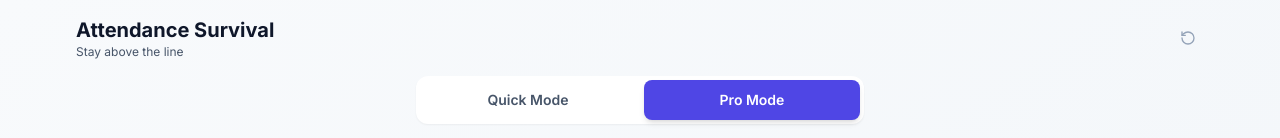
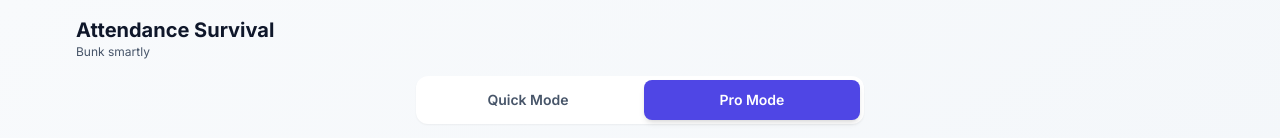
Before and after one commit to owlshul/attendance-tracker, a React (Vite) app: page / in a window 1280 px wide. Shown: the top 138 px of the page. Built offline with nearby package versions, Linux system fonts and the light colour scheme.

Commit message:
Update App.jsx

```diff
--- a/src/App.jsx
+++ b/src/App.jsx
@@ -228,15 +228,8 @@
         <div className="flex items-center justify-between mb-4">
           <div>
             <h1 className="text-xl font-bold text-slate-900">Attendance Survival</h1>
-            <p className="text-xs text-slate-600">Stay above the line</p>
+            <p className="text-xs text-slate-600">Bunk smartly</p>
           </div>
-          <button
-            onClick={resetEverything}
-            className="p-2 text-slate-400 hover:text-red-500 transition-colors"
-            title="Reset all data"
-          >
-            <RotateCcw className="w-4 h-4" />
-          </button>
         </div>
 
         {/* Mode Toggle */}
```
